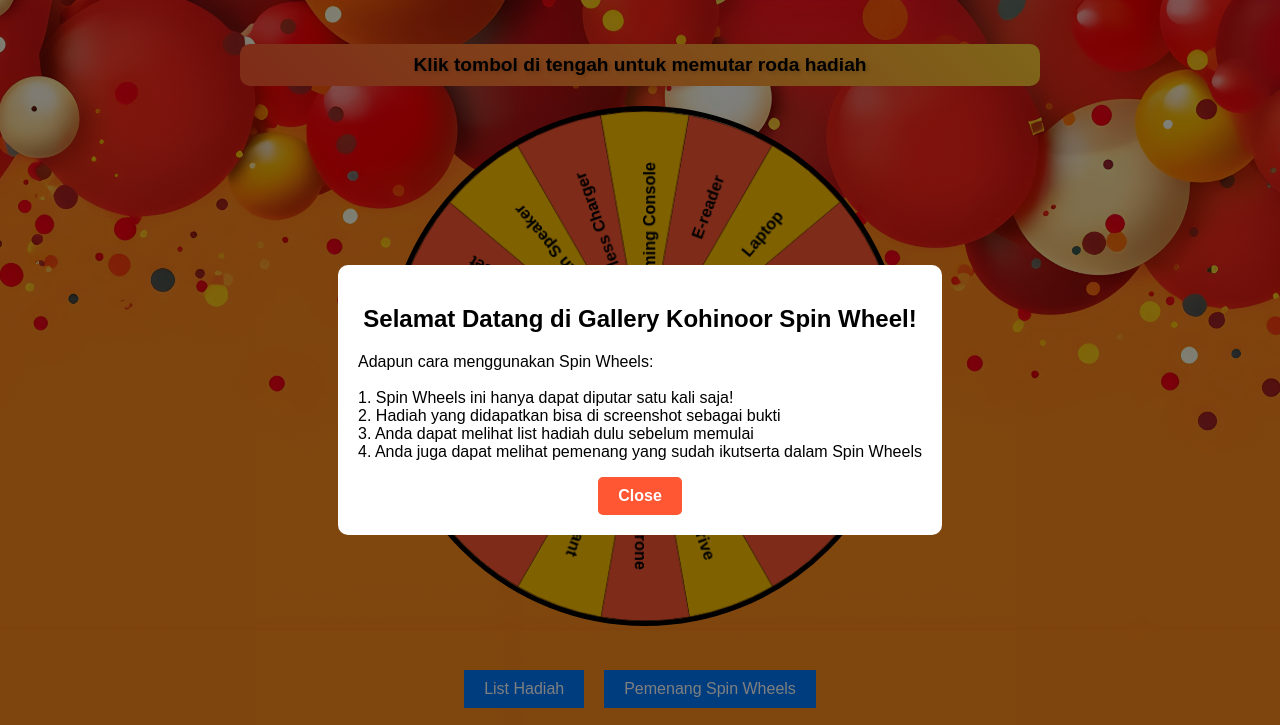
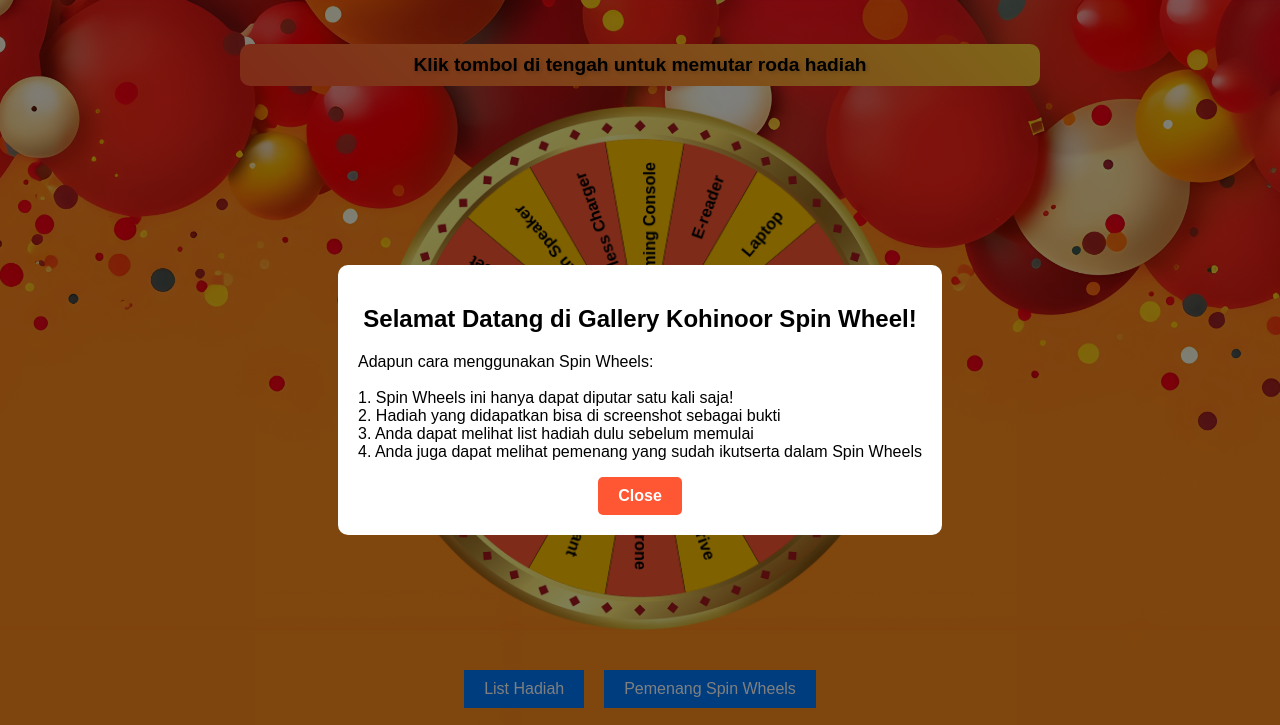
Before and after one commit to dekwidap/spinWheels-GK_v3, a plain HTML site: page index.html in a window 1280 px wide. Shown: the top 725 px of the page. Drawn offline with Linux system fonts and the light colour scheme.

Commit message:
Update Border for Spin Wheels

```diff
--- a/styles.css
+++ b/styles.css
@@ -43,9 +43,24 @@ body {
 
 #wheel {
   border-radius: 50%;
-  border: 5px solid #000;
+  border: 5px solid transparent; /* Border harus ada tetapi warnanya transparan */
   width: 100%;
   height: auto;
+  position: relative;
+  z-index: 1; /* Pastikan roda berada di atas border */
+}
+
+.wheel-container:before {
+  content: '';
+  position: absolute;
+  top: -5px; /* Sesuaikan dengan ukuran border */
+  left: -5px; /* Sesuaikan dengan ukuran border */
+  right: -5px; /* Sesuaikan dengan ukuran border */
+  bottom: -5px; /* Sesuaikan dengan ukuran border */
+  border-radius: 50%;
+  border: 5px solid transparent;
+  background: url('borderSpin2.png') center/cover no-repeat; /* Ganti dengan path gambar border */
+  z-index: 3; /* Pastikan border berada di bawah roda */
 }
 
 #spin {
@@ -62,6 +77,7 @@ body {
   text-align: center;
   font-weight: bold;
   cursor: pointer;
+  z-index: 10;
 }
 
 /* Default (Desktop) */
@@ -76,7 +92,7 @@ body {
   left: 100%;
   margin-left: -15px;
   transform: translateY(-50%);
-  z-index: 2;
+  z-index: 5;
 }
 
 /* Responsive styles */
```
Also changed, not shown: borderSpin2.png (added).
